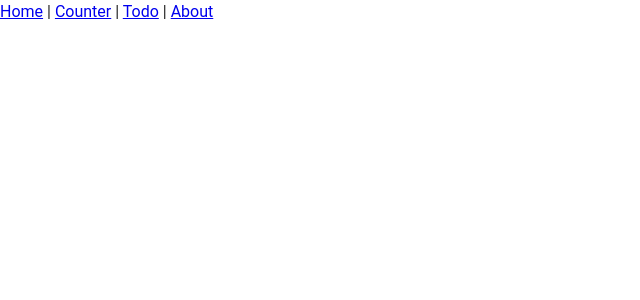
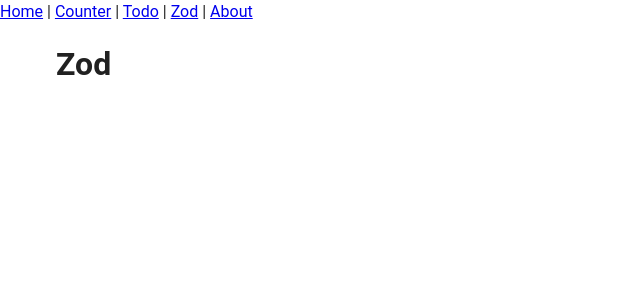
Before and after one commit to betogroo/nuxt-4-base, a Nuxt app: page /zod in a window 1280 px wide. Shown: the top 300 px of the page, without its empty margins (0-640 px from the left). Built offline with nearby package versions, Linux system fonts and the light colour scheme; no server answers.

Commit message:
feat: add zod route and link

```diff
--- a/app/components/nav-bar.vue
+++ b/app/components/nav-bar.vue
@@ -6,6 +6,7 @@
     <NuxtLink data-testid="link-home" to="/">Home</NuxtLink> |
     <NuxtLink data-testid="link-counter" to="/counter">Counter</NuxtLink> |
     <NuxtLink data-testid="link-todo" to="/todo">Todo</NuxtLink> |
+    <NuxtLink data-testid="link-zod" to="/zod">Zod</NuxtLink> |
     <NuxtLink data-testid="link-about" to="/about">About</NuxtLink>
   </nav>
 </template>
--- /dev/null
+++ b/app/pages/zod/index.vue
@@ -0,0 +1,5 @@
+<script setup lang="ts"></script>
+
+<template>
+  <div><h1>Zod</h1></div>
+</template>
```
